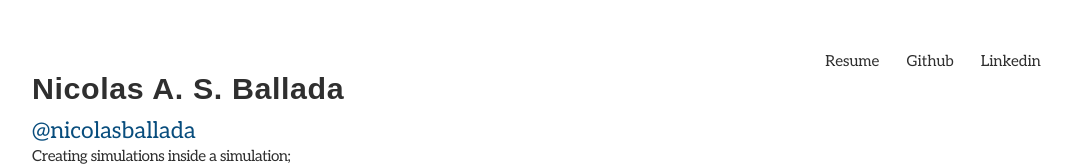
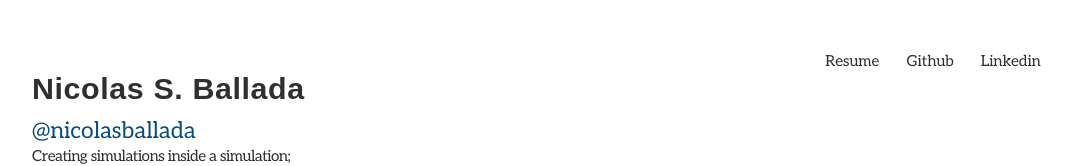
Before and after one commit to nicolasballada/nicolasballada.github.io, a plain HTML site: page index.html in a window 1280 px wide. Shown: the top 166 px of the page, without its empty margins (96-1167 px from the left). Drawn offline with Linux system fonts and the light colour scheme.

Commit message:
fixed name

```diff
--- a/index.html
+++ b/index.html
@@ -42,7 +42,7 @@
 
         <div id="columns two">
         <article id="about-content">
-            <h1>Nicolas A. S. Ballada</h1>
+            <h1>Nicolas S. Ballada</h1>
            <h2><a href="mailto:nicolas@nicolasballada.dev" target="_top">@nicolasballada</a></h2>
            <p id="h2">Creating simulations inside a simulation;</p>
         </article><!--about-->
```
